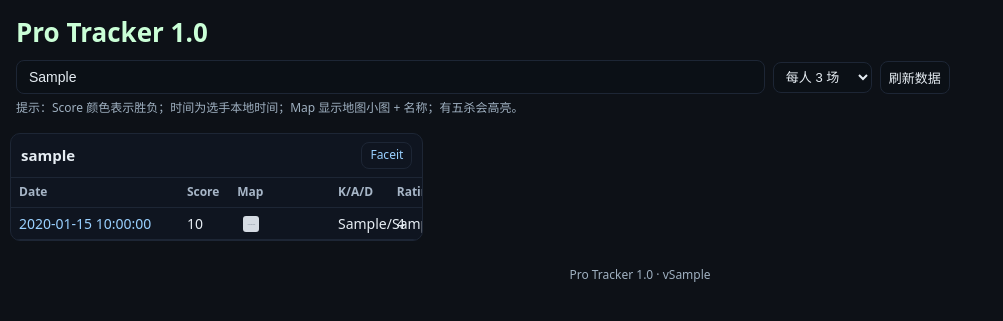
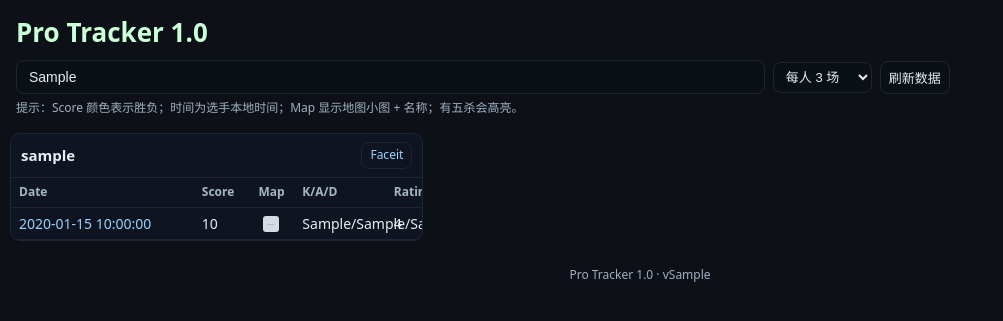
Before and after one commit to Bubbl666/ProTracker, a FastAPI app: template app/templates/index.html in a window 1280 px wide. Shown: the top 321 px of the page, without its empty margins (0-1003 px from the left). Run offline with FastAPI, Linux system fonts and the light colour scheme; the template is opened without the code that fills it: most values are stand-ins (such as "Sample title", 1, 10 or a date in 2020); grey boxes marked "Sample" are stand-in pictures.

Commit message:
Update index.html

```diff
--- a/app/templates/index.html
+++ b/app/templates/index.html
@@ -45,9 +45,10 @@
   /* 列宽与左对齐（更紧凑） */
   .c-date{width:40%}
   .c-score{width:12%}
-  .c-map{width:24%}
-  .c-kad{width:14%}
-  .c-rating{width:8%}
+  .c-map{width:10%; text-align:center;}   /* Map 图标只要 10% 宽度 */
+  .c-kad{width:20%;}                      /* 给 K/A/D 多点空间 */
+  .c-rating{width:8%;}                    /* Rating 靠左 */
+
 
   .win{color:var(--ok);font-weight:700}
   .loss{color:var(--bad);font-weight:700}
```
